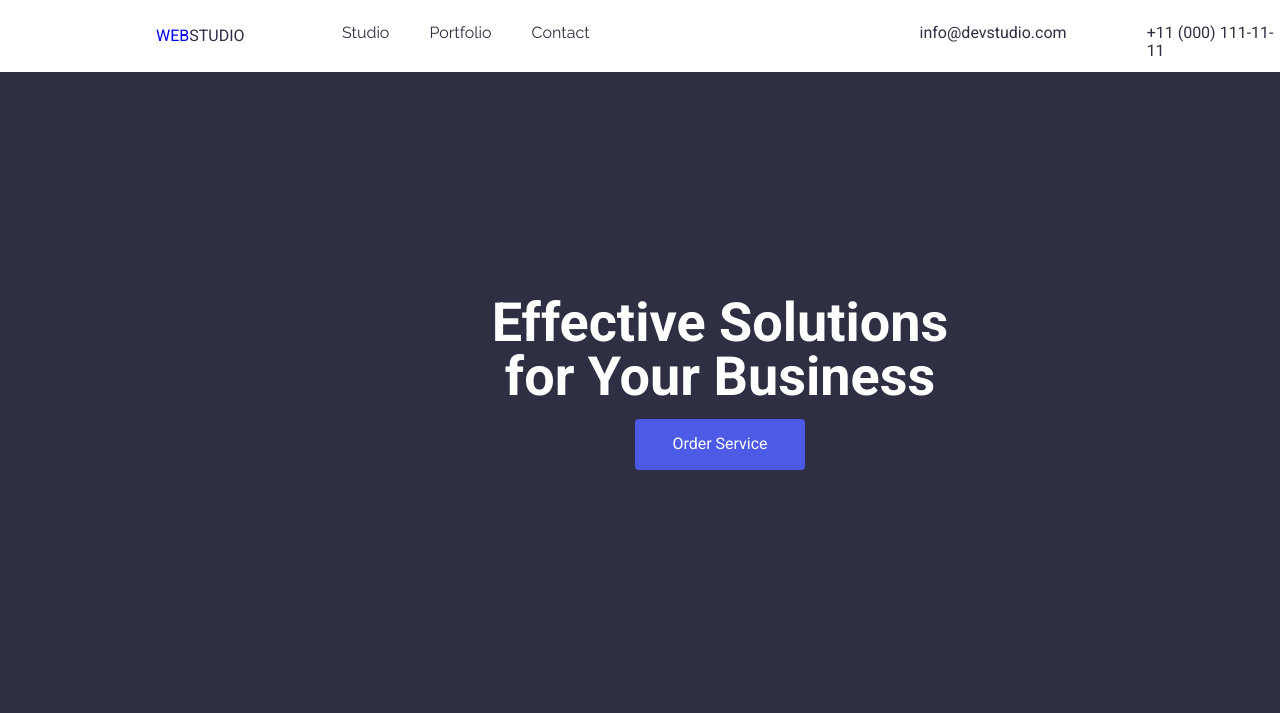
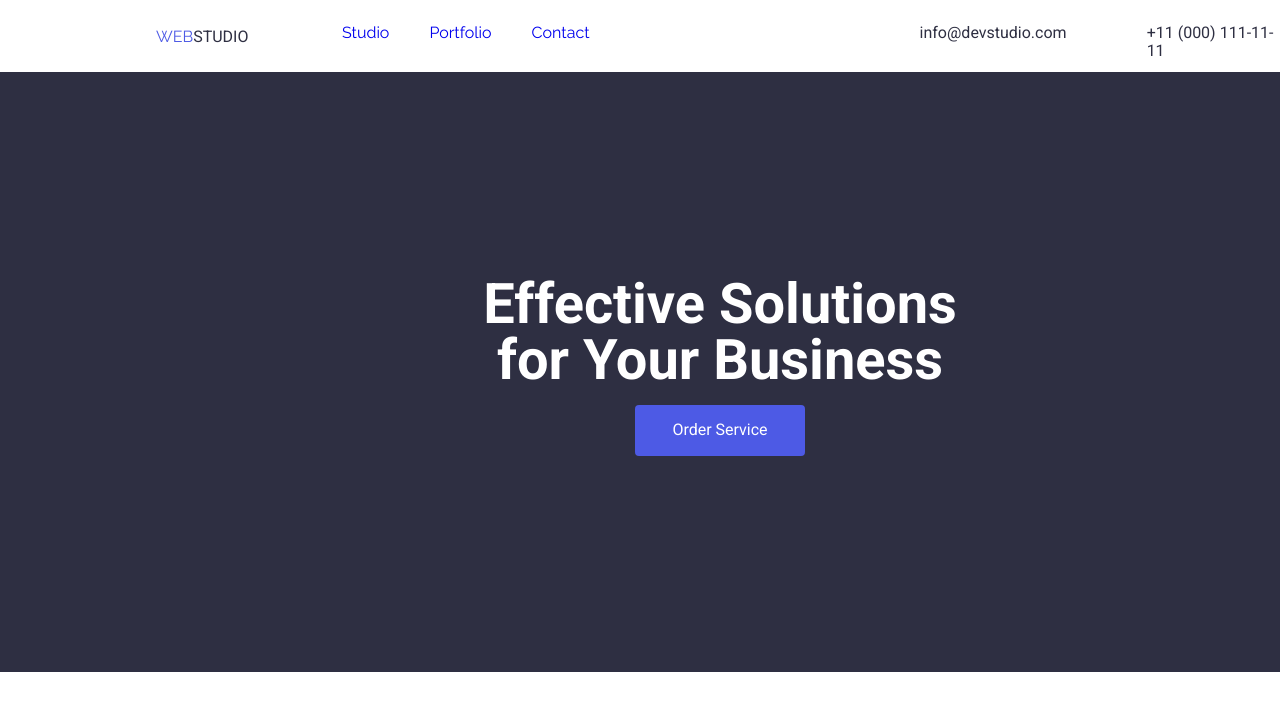
Before and after one commit to HALDUNQA/goit-markup-hw-03, a plain HTML site: page index.html in a window 1280 px wide. Shown: the top 713 px of the page. Drawn offline with nearby package versions, Linux system fonts and the light colour scheme.

Commit message:
margin duzeltme

```diff
--- a/css/style.css
+++ b/css/style.css
@@ -15,15 +15,18 @@
   --font-family: "Roboto", sans-serif;
   --second-family: "Raleway", sans-serif;
 }
+
 html {
   box-sizing: border-box;
   background-color: var(--white);
 }
+
 *,
 *::before,
 *::after {
   box-sizing: inherit;
 }
+
 body {
   font-family: "Roboto", sans-serif;
 
@@ -46,18 +49,22 @@ h6 {
 p {
   margin: 0;
 }
+
 ul,
 ol {
   margin: 0;
   padding: 0;
   list-style-type: none;
 }
+
 a {
   text-decoration: none;
 }
+
 address {
   font-style: normal;
 }
+
 img {
   display: block;
   max-width: 100%;
@@ -69,14 +76,16 @@ img {
   height: 24;
   padding-left: 156px;
 }
-.logo .studio-head {
+
+.studio-head {
   color: var(--navy-blue);
-  size: 18px;
+  line-height: 21px;
   font-weight: 700px;
   font-family: var(--Raleway);
   text-decoration: none;
 }
-.logo > a {
+
+.logo>a {
   margin-top: auto;
   margin-bottom: auto;
 }
@@ -97,14 +106,16 @@ img {
   gap: 40px;
 }
 
-.menu > li > a {
+.menu>li {
   font-family: var(--second-family);
-  color: var(--navy-blue);
+
 }
-.menu > li > a:hover {
+
+.menu>li>a:hover {
   color: var(--ocean);
 }
-.studio > li/.studio :active {
+
+.studio>li/.studio :active {
   color: var(--ocean);
 }
 
@@ -113,12 +124,14 @@ img {
   display: flex;
   gap: 40px;
 }
-.address > a {
+
+.address>a {
   height: 24px;
 
   color: var(--navy-blue);
 }
-.address > a:hover {
+
+.address>a:hover {
   color: #9747ff;
 }
 
@@ -129,23 +142,25 @@ img {
 }
 
 .effective {
-  width: 1440px;
-  height: 800px;
+
+  height: 600px;
   background-color: var(--navy-blue);
-  background-size: 100%;
+
   color: white;
   font-family: "Roboto", sans-serif;
   line-height: 1;
-  font-weight: bold;
+  font-weight: 700px;
 
-  font-size: 36px;
+
 }
+
 .effective-solutions {
   margin-top: 188px;
   font-family: "Roboto";
-  font: size 472px;
+  font-size: 56px;
   text-align: center;
 }
+
 .effective-button {
   width: 170px;
   height: 51px;
@@ -157,25 +172,31 @@ img {
   border-radius: 4px;
   border: 0;
 }
+
 .effective-button:hover,
 .effective-button:active {
   background-color: var(--ocean);
 }
+
 .container {
   width: 1440px;
-  margin: 0 auto;
+  background-size: 100%;
+  margin: auto 0;
 }
+
 .explain {
   padding: 44px 156px;
   padding: auto;
   gap: 24px;
   display: flex;
 }
-.explain > li > h4 {
+
+.explain>li>h4 {
   margin-left: 0;
   color: var(--navy-blue);
 }
-.explain > li {
+
+.explain>li {
   width: 264px;
   height: 104;
   align-items: flex-start;
@@ -190,6 +211,7 @@ img {
   height: 732px;
   background-color: var(--cloud);
 }
+
 .team {
   padding: 120px 639px 72px;
 }
@@ -201,17 +223,19 @@ img {
   display: flex;
 }
 
-.team-images > li {
+.team-images>li {
   font-weight: 264px;
   height: 380px;
   background-color: var(--white);
 }
-.team-images > li > h5 {
+
+.team-images>li>h5 {
   margin-top: 32px;
   margin-bottom: 8px;
   color: var(--navy-blue);
 }
-.team-images > p {
+
+.team-images>p {
   color: var(--slate);
 }
 
@@ -222,11 +246,13 @@ img {
 .portfolio-menu {
   align-items: center;
 }
+
 .our-portfolio {
   padding-top: 120px;
   padding-left: 611px;
   padding-bottom: 72px;
 }
+
 .portfolio {
   margin-left: 156px;
   margin-bottom: 48px;
@@ -237,10 +263,12 @@ img {
   text-align: left;
   padding-top: 0;
 }
-.portfolio > li {
+
+.portfolio>li {
   background-color: var(--white);
 }
-.portfolio > li > img {
+
+.portfolio>li>img {
   width: 360px;
 }
 
@@ -253,14 +281,17 @@ h4 {
   margin: 32px 0 8px;
   font-family: var(--second-family);
 }
+
 .submit {
   color: white;
   background-color: var(--iris);
 }
+
 .s:hover {
   cursor: pointer;
   background-color: var(--ocean);
 }
+
 .foot-section {
   margin-top: 152px;
   width: 1440px;
@@ -271,6 +302,7 @@ h4 {
   font-size: 16px;
   color: white;
 }
+
 .foot-logo {
   padding-top: 100px;
   padding-left: 156px;
@@ -283,20 +315,25 @@ h4 {
   height: 72px;
 }
 
-.foot-section .web {
+.web {
   margin-top: 100px;
   font-family: var(--second-family);
   font-weight: 700px;
-  size: 16px;
+  size: 18px;
+  letter-spacing: 3%;
+  line-height: 21px;
   color: var(--iris);
 }
-.foot-section .studio-foot {
+
+.studio-foot {
   font-family: var(--second-family);
   size: 18px;
+  line-height: 21px;
   color: var(--cloud);
   font-weight: 700px;
 }
-.foot-section > a {
+
+.foot-section>a {
   margin-top: 300px;
 
   font-family: var(--Raleway);
--- a/index.html
+++ b/index.html
@@ -179,7 +179,7 @@
       <div class="logo foot-logo">
         <a href="https://www.figma.com/design/wuEpGhwCepGCOUw7mZFRac/Web-Studio-
         (Version-5.0)?node-id=297080-7250&t=3Z8W1XPgdJj8UGk9-4">
-          <span class="web">WEB</span><span class="studio-foot">STUDIO</span></a>
+          <span class="web-foot">WEB</span><span class="studio-foot">STUDIO</span></a>
       </div>
       <p class="foot-text">
         Increase the flow of customers and <br>
```
